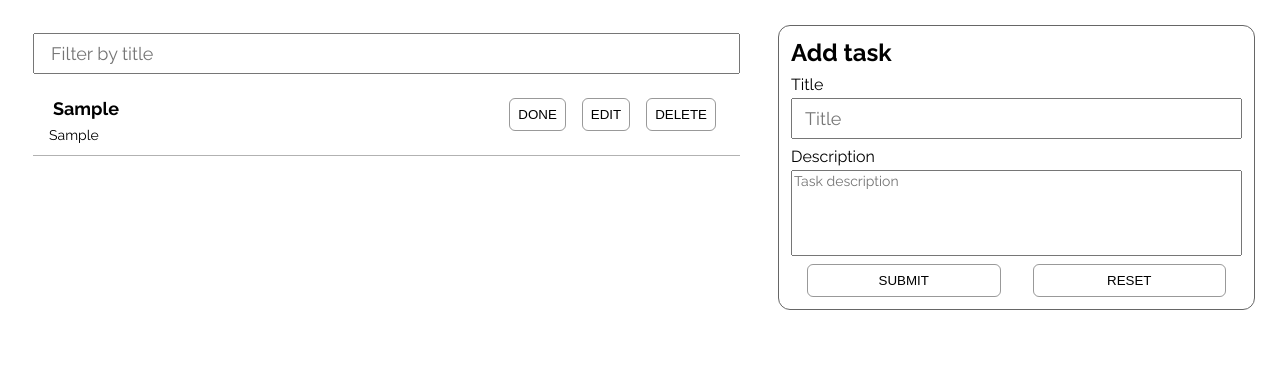
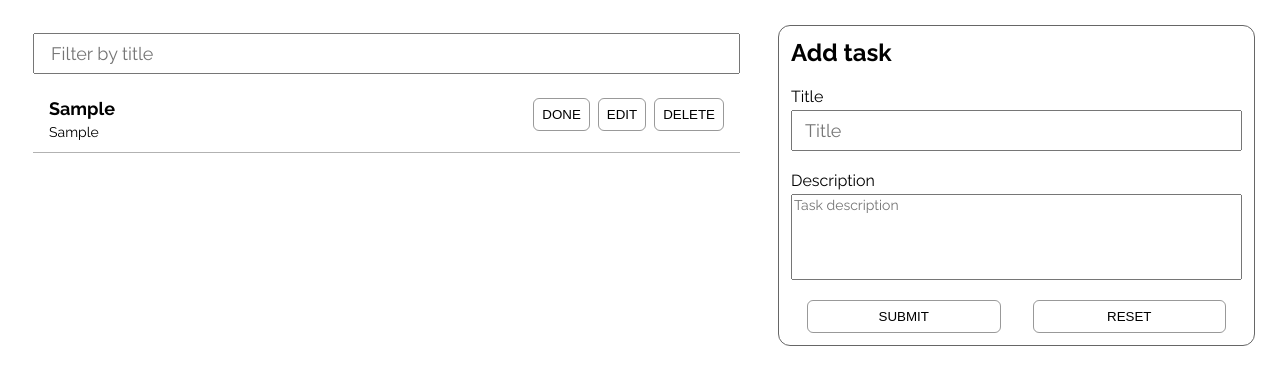
Before and after one commit to AngryGru/todo-app, a plain HTML site: page index.html in a window 1280 px wide. Both pictures are taken after typing "Sample", "Sample" into the empty fields and a click on the button "SUBMIT". Drawn offline with Linux system fonts and the light colour scheme.

Commit message:
fix empty state & adaptation

```diff
--- a/script.js
+++ b/script.js
@@ -201,7 +201,7 @@ const createTodoActions = (todo) => {
 
 const renderTodoList = (todos) => {
   if (!todos?.length) {
-    todoListContainer.innerHTML = "<h2>Empty</h2>";
+    todoListContainer.innerHTML = "<h2>No tasks yet</h2>";
     return;
   }
 
--- a/styles.css
+++ b/styles.css
@@ -4,7 +4,8 @@ body {
   font-family: "Raleway", sans-serif;
 }
 
-h2 {
+h2,
+h6 {
   margin: 0;
   padding: 0;
 }
@@ -41,6 +42,7 @@ button {
   gap: 30px;
   padding: 25px;
   box-sizing: border-box;
+  flex-wrap: wrap;
 }
 
 .container > .item {
@@ -77,19 +79,24 @@ button {
   border-bottom: 1px solid rgba(0, 0, 0, 0.3);
   background: transparent;
   transition: 0.1s;
+  flex-wrap: wrap;
+  gap: 10px;
 }
 
 .todo-list > li:hover {
   background-color: #f3f2f0;
   border-bottom: 1px solid rgba(0, 0, 0, 0.7);
 }
-
+.todo-list > li > .todo-content {
+  display: flex;
+  flex-direction: column;
+  gap: 5px;
+}
 .todo-list > li > .todo-content.completed {
   color: green;
 }
 
 .todo-list > li > .todo-content > h6 {
-  margin: 0 0 8px 4px;
   font-size: 18px;
 }
 
@@ -101,13 +108,12 @@ button {
 
 .todo-list > li > .todo-actions {
   display: flex;
-  flex-direction: row;
   justify-content: space-between;
+  gap: 8px;
 }
 
 .todo-list > li > .todo-actions > button {
   flex: 1;
-  margin: 0px 8px;
 }
 
 #todo-form {
@@ -116,6 +122,10 @@ button {
   padding: 12px;
   border: 1px solid #666;
   border-radius: 12px;
+
+  display: flex;
+  flex-direction: column;
+  gap: 20px;
 }
 
 .buttons-wrapper {
@@ -130,7 +140,6 @@ button {
 .input-wrapper {
   display: flex;
   flex-direction: column;
-  margin: 8px 0px;
 }
 
 .input-wrapper.error {
```
